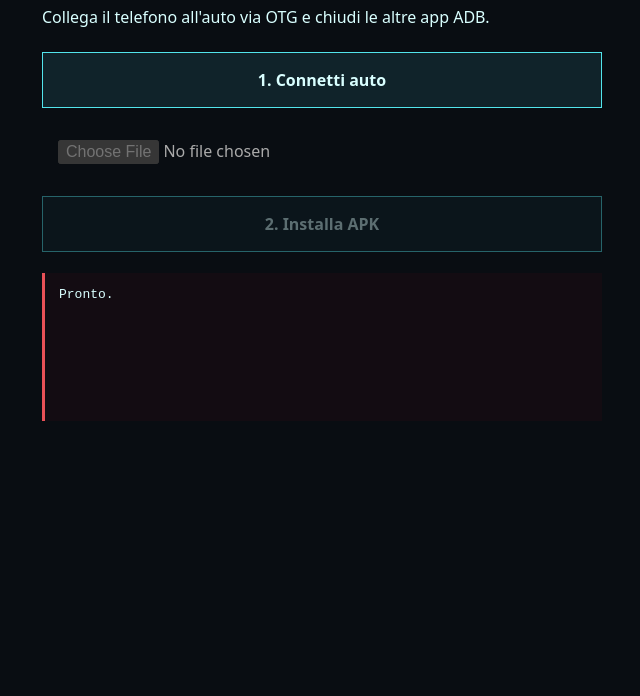
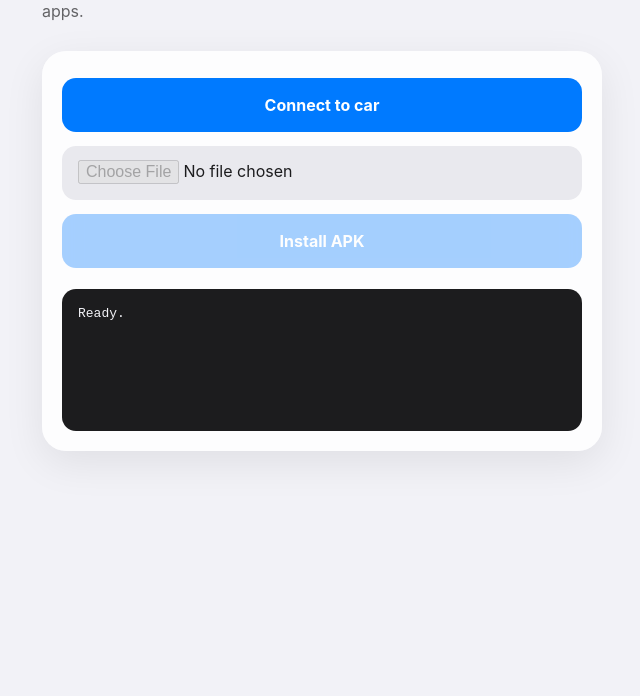
Before and after one commit to Muteki-Met/j7-web-installer, a website built with Vite: page docs/index.html in a window 1280 px wide. Shown: the part 104-800 px from the top of the page, without its empty margins (318-958 px from the left). Built offline with nearby package versions, Linux system fonts and the light colour scheme.

Commit message:
Use English iOS-style interface

```diff
--- a/docs/index.html
+++ b/docs/index.html
@@ -1,26 +1,33 @@
 <!doctype html>
-<html lang="it">
+<html lang="en">
   <head>
     <meta charset="UTF-8">
     <meta name="viewport" content="width=device-width,initial-scale=1">
     <title>J7 Web Installer</title>
     <style>
-      :root { color-scheme: dark; font-family: system-ui, sans-serif; background:#090d12; color:#d9ffff }
-      body { max-width:560px; margin:auto; padding:24px }
-      h1 { color:#52e5ec; letter-spacing:.08em }
-      button,input { width:100%; box-sizing:border-box; margin:8px 0; padding:16px; font:inherit }
-      button { border:1px solid #52e5ec; background:#10232a; color:#d9ffff; font-weight:700 }
-      button:disabled { opacity:.4 }
-      pre { min-height:120px; padding:14px; white-space:pre-wrap; background:#130c12; border-left:3px solid #e95157 }
+      :root { color-scheme:light dark; font-family:-apple-system,BlinkMacSystemFont,"SF Pro Display","Segoe UI",sans-serif; background:#f2f2f7; color:#1c1c1e }
+      body { max-width:560px; margin:auto; padding:32px 20px 48px }
+      h1 { margin:0; font-size:34px; letter-spacing:-.04em }
+      p { margin:8px 0 28px; color:#636366; line-height:1.45 }
+      main { padding:20px; border-radius:24px; background:rgba(255,255,255,.82); box-shadow:0 12px 40px rgba(0,0,0,.08); backdrop-filter:blur(20px) }
+      button,input { width:100%; box-sizing:border-box; min-height:54px; margin:7px 0; padding:14px 16px; border:0; border-radius:14px; font:inherit }
+      button { background:#007aff; color:white; font-weight:650; cursor:pointer }
+      button:active { transform:scale(.985); background:#0062cc }
+      button:disabled { opacity:.35 }
+      input { background:#e9e9ee; color:#1c1c1e }
+      pre { min-height:110px; margin:14px 0 0; padding:16px; overflow:auto; white-space:pre-wrap; border-radius:14px; background:#1c1c1e; color:#f2f2f7; font:13px/1.45 ui-monospace,SFMono-Regular,monospace }
+      @media (prefers-color-scheme:dark) { :root { background:#000; color:#f5f5f7 } body main { background:#1c1c1e } p { color:#98989d } input { background:#2c2c2e; color:#f5f5f7 } pre { background:#0c0c0d } }
     </style>
-    <script type="module" crossorigin src="./assets/index-BctG1NMU.js"></script>
+    <script type="module" crossorigin src="./assets/index-VcHf1ut8.js"></script>
   </head>
   <body>
-    <h1>J7 WEB INSTALLER</h1>
-    <p>Collega il telefono all'auto via OTG e chiudi le altre app ADB.</p>
-    <button id="connect">1. Connetti auto</button>
-    <input id="apk" type="file" accept=".apk,application/vnd.android.package-archive" disabled>
-    <button id="install" disabled>2. Installa APK</button>
-    <pre id="status">Pronto.</pre>
+    <h1>J7 Installer</h1>
+    <p>Connect your phone to the car via USB OTG and close any other ADB apps.</p>
+    <main>
+      <button id="connect">Connect to car</button>
+      <input id="apk" aria-label="Select APK file" type="file" accept=".apk,application/vnd.android.package-archive" disabled>
+      <button id="install" disabled>Install APK</button>
+      <pre id="status" aria-live="polite">Ready.</pre>
+    </main>
   </body>
 </html>
```
Also changed, not shown: index.html (+21 -14 lines), src.js (+8 -8 lines), README.md, docs/assets/index-VcHf1ut8.js.
